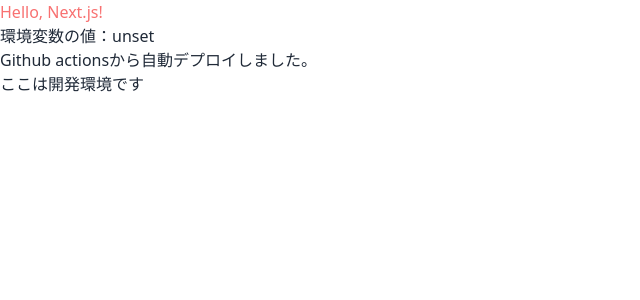
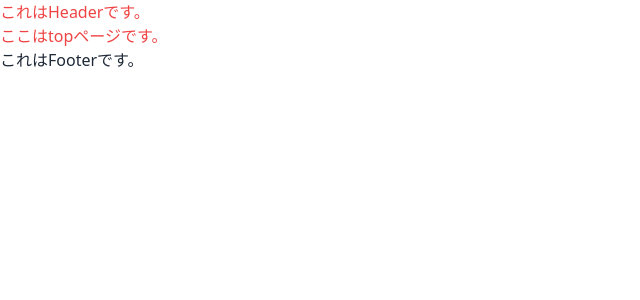
Before and after one commit to hirohiro-sys/JISUI, a Next.js app: page / in a window 1280 px wide. Shown: the top 300 px of the page, without its empty margins (0-640 px from the left). Built offline with nearby package versions, Linux system fonts and the light colour scheme; no server answers.

Commit message:
HeaderとFooterを配置(しただけ)

```diff
--- /dev/null
+++ b/app/components/common/Footer.tsx
@@ -0,0 +1,7 @@
+import React from 'react'
+
+export const Footer = () => {
+  return (
+    <div>これはFooterです。</div>
+  )
+}
--- /dev/null
+++ b/app/components/common/Header.tsx
@@ -0,0 +1,7 @@
+import React from 'react'
+
+export const Header = () => {
+  return (
+    <div className='text-red-500'>これはHeaderです。</div>
+  )
+}
--- a/app/layout.tsx
+++ b/app/layout.tsx
@@ -1,3 +1,5 @@
+import { Footer } from './components/common/Footer';
+import { Header } from './components/common/Header';
 import './globals.css'
 
 export default function RootLayout({
@@ -7,7 +9,11 @@ export default function RootLayout({
 }) {
   return (
     <html lang="ja">
-      <body>{children}</body>
+      <body>
+        <Header />
+        {children}
+        <Footer/>
+        </body>
     </html>
   );
 }
--- a/app/page.tsx
+++ b/app/page.tsx
@@ -1,11 +1,8 @@
 export default function Page() {
-  const key = process.env.SAMPLE_SECRET_KEY;
   return (
     <>
-      <h1 className="text-red-400">Hello, Next.js!</h1>
-      <p>環境変数の値：{key}</p>
-      <p>Github actionsから自動デプロイしました。</p>
-      <p>ここは開発環境です</p>
+      {/* ここにトップページを作る */}
+      <p className="text-red-500">ここはtopページです。</p>
     </>
   );
 }
```
